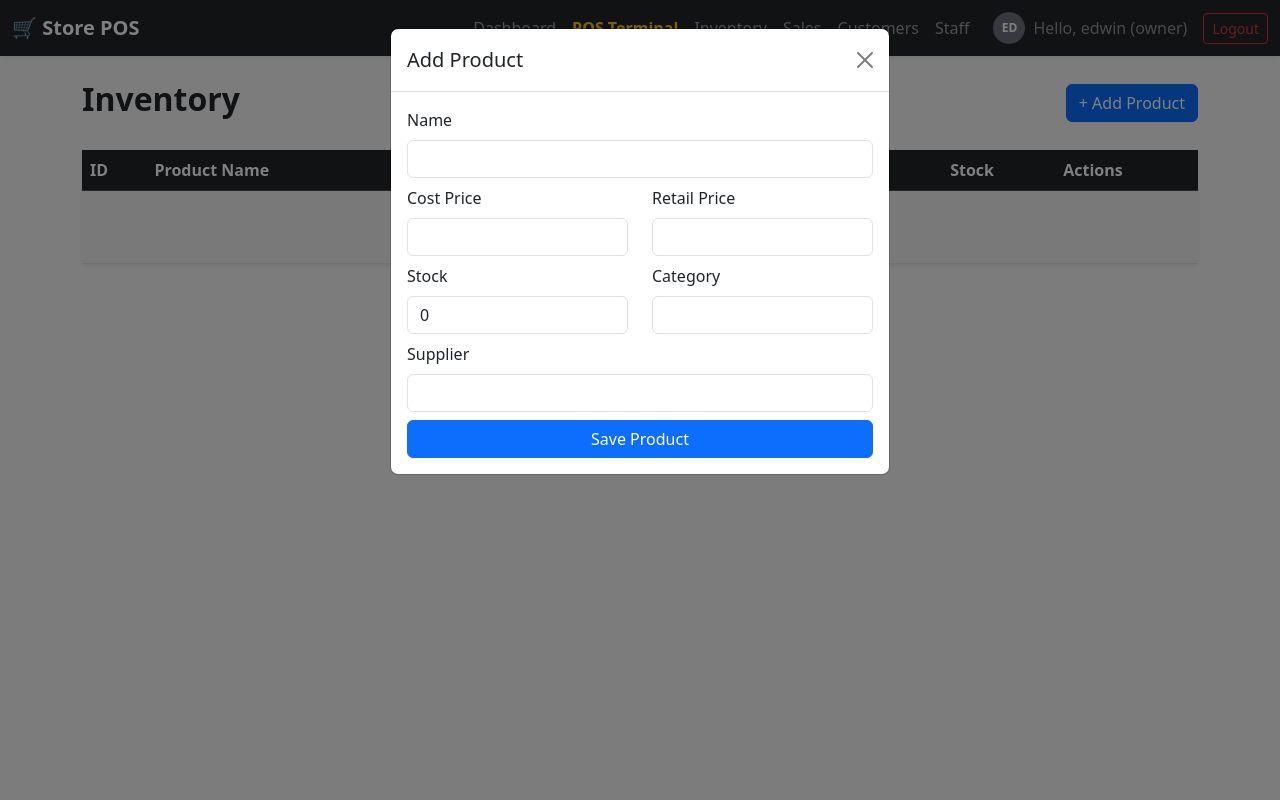
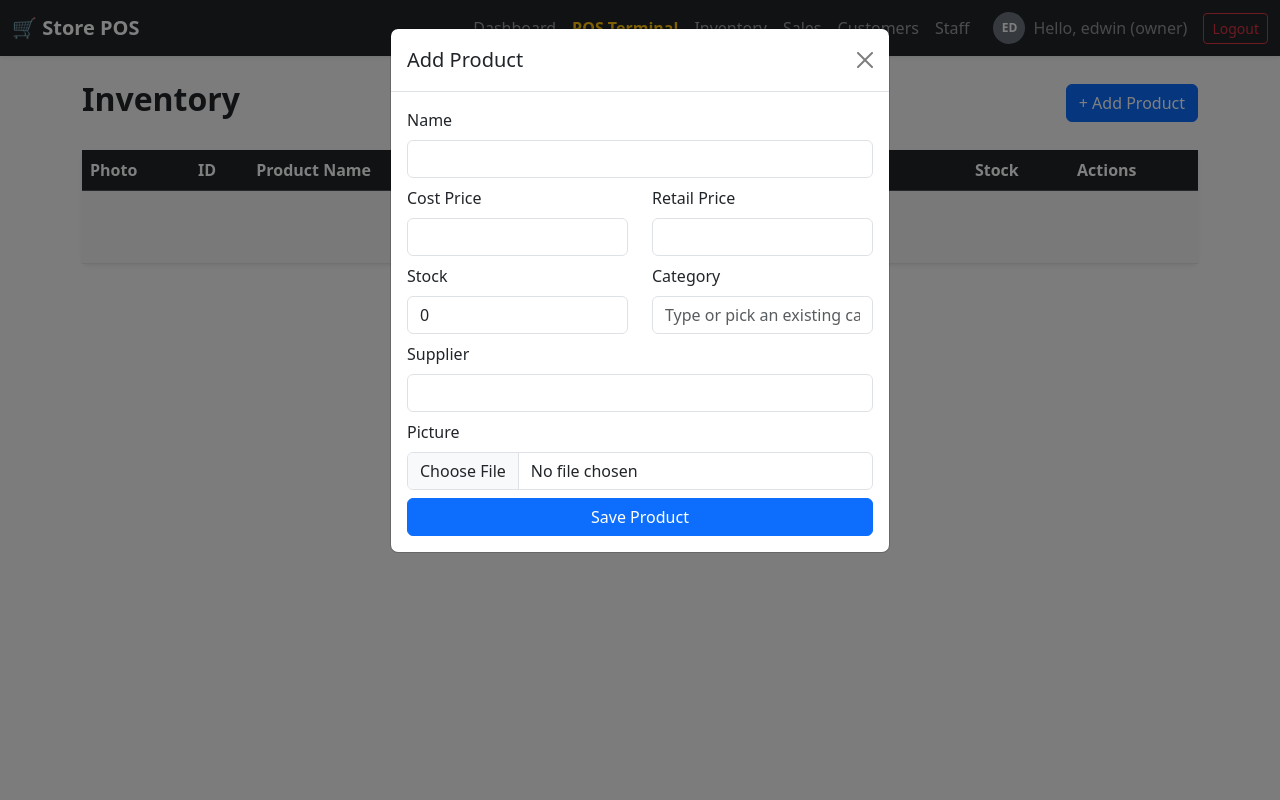
Before and after one commit to AshvinAA/Shongkho, a FastAPI app: page /inventory in a window 1280 px wide, after a click on "+ Add Product". Run offline with FastAPI, Linux system fonts and the light colour scheme; a user stored in the database is signed in; data that the repository does not hold is empty; some libraries are stand-ins or nearby versions.

Commit message:
products editing were fixed , photos were added to each products

```diff
--- a/models.py
+++ b/models.py
@@ -95,6 +95,7 @@ class Product(Base):
 
     category = Column(String(100))
     supplier_name = Column(String(255))
+    photo = Column(String(550))
     date = Column(Date, default=date.today)
 
     sale_items = relationship("SaleItem", back_populates="product")
--- a/routes/products.py
+++ b/routes/products.py
@@ -1,12 +1,17 @@
-from fastapi import APIRouter, Depends, HTTPException
+from fastapi import APIRouter, Depends, HTTPException, UploadFile, File
 from sqlalchemy.orm import Session
 from typing import List
+import os
+import time
+import models
 import schemas
 import services
 import deps
 from database import get_db
 
 router = APIRouter(prefix="/products", tags=["Products"])
+
+ALLOWED_IMAGE_TYPES = {"image/jpeg": ".jpg", "image/png": ".png", "image/webp": ".webp", "image/gif": ".gif"}
 
 
 @router.post("/", response_model=schemas.ProductResponse)
@@ -40,6 +45,17 @@ def search_products(
     if not results:
         raise HTTPException(status_code=404, detail="No products found matching that search.")
     return results
+
+
+@router.get("/categories", response_model=List[str])
+def get_categories(
+    current_user=Depends(deps.require_any),     # both roles
+    db: Session = Depends(get_db),
+):
+    """Distinct category names already used by products (for autocomplete)."""
+    rows = db.query(models.Product.category).filter(models.Product.category.isnot(None)).distinct().all()
+    categories = sorted({(row[0] or "").strip() for row in rows if row[0] and row[0].strip()})
+    return categories
 
 
 @router.get("/{product_id}", response_model=schemas.ProductResponse)
@@ -82,3 +98,43 @@ def update_stock(
 ):
     """Owner-only: update stock (+/-)."""
     return services.update_stock(db=db, product_id=product_id, quantity_change=payload.quantity_change)
+
+
+@router.post("/{product_id}/photo", response_model=schemas.ProductResponse)
+def upload_product_photo(
+    product_id: int,
+    file: UploadFile = File(...),
+    current_user=Depends(deps.require_owner),   # OWNER ONLY
+    db: Session = Depends(get_db),
+):
+    """Owner-only: upload (or replace) the product picture."""
+    product = services.get_product(db=db, product_id=product_id)
+
+    ext = ALLOWED_IMAGE_TYPES.get(file.content_type)
+    if not ext:
+        raise HTTPException(status_code=400, detail="Only JPG, PNG, WEBP or GIF images are allowed.")
+
+    contents = file.file.read()
+    if len(contents) > 5 * 1024 * 1024:
+        raise HTTPException(status_code=400, detail="Image too large (max 5 MB).")
+
+    upload_dir = os.path.join("static", "product_pics")
+    os.makedirs(upload_dir, exist_ok=True)
+
+    # Remove the previous picture (only files we manage)
+    if product.photo and product.photo.startswith("/static/product_pics/"):
+        old_path = product.photo.split("?")[0].lstrip("/")
+        if os.path.isfile(old_path):
+            try:
+                os.remove(old_path)
+            except OSError:
+                pass
+
+    filename = f"product_{product_id}{ext}"
+    file_path = os.path.join(upload_dir, filename)
+    with open(file_path, "wb") as out:
+        out.write(contents)
+
+    # Cache-busting version so browsers refresh the image after an edit
+    updates = schemas.ProductUpdate(photo=f"/static/product_pics/{filename}?v={int(time.time())}")
+    return services.update_product(db=db, product_id=product_id, updates=updates)
--- a/schemas.py
+++ b/schemas.py
@@ -13,6 +13,7 @@ class ProductBase(BaseModel):
     stock_quantity: int = 0  # Add this line
     category: Optional[str] = None
     supplier_name: Optional[str] = None
+    photo: Optional[str] = None
 
 
 class ProductCreate(ProductBase):
@@ -34,6 +35,7 @@ class ProductUpdate(BaseModel):
     stock_quantity: Optional[int] = None
     category: Optional[str] = None
     supplier_name: Optional[str] = None
+    photo: Optional[str] = None
 
 
 class StockUpdate(BaseModel):
--- a/templates/products.html
+++ b/templates/products.html
@@ -15,6 +15,7 @@
         <table class="table table-striped table-hover mb-0">
             <thead class="table-dark">
                 <tr>
+                    <th>Photo</th>
                     <th>ID</th>
                     <th>Product Name</th>
                     <th>Category</th>
@@ -25,7 +26,7 @@
                 </tr>
             </thead>
             <tbody id="product-list">
-                <tr><td colspan="7" class="text-center py-3">Loading inventory...</td></tr>
+                <tr><td colspan="8" class="text-center py-3">Loading inventory...</td></tr>
             </tbody>
         </table>
     </div>
@@ -47,9 +48,14 @@
                 </div>
                 <div class="row">
                     <div class="col mb-2"><label class="form-label">Stock</label><input type="number" id="p-stock" class="form-control" value="0"></div>
-                    <div class="col mb-2"><label class="form-label">Category</label><input id="p-category" class="form-control"></div>
+                    <div class="col mb-2"><label class="form-label">Category</label><input id="p-category" class="form-control" list="category-options" placeholder="Type or pick an existing category"></div>
                 </div>
                 <div class="mb-2"><label class="form-label">Supplier</label><input id="p-supplier" class="form-control"></div>
+                <div class="mb-2">
+                    <label class="form-label">Picture</label>
+                    <input type="file" id="p-photo" class="form-control" accept="image/jpeg,image/png,image/webp,image/gif">
+                    <img id="p-photo-preview" src="" alt="" class="mt-2 rounded border" style="width:80px; height:80px; object-fit:cover; display:none;">
+                </div>
                 <button class="btn btn-primary w-100" onclick="submitNewProduct()">Save Product</button>
             </div>
         </div>
@@ -65,13 +71,21 @@
                 <button type="button" class="btn-close" data-bs-dismiss="modal"></button>
             </div>
             <div class="modal-body">
+                <div class="mb-3 d-flex align-items-center">
+                    <img id="edit-p-photo-preview" src="" alt="" class="rounded border me-3"
+                         style="width:80px; height:80px; object-fit:cover; display:none;">
+                    <div class="flex-grow-1">
+                        <label class="form-label mb-1">Picture (upload to replace)</label>
+                        <input type="file" id="edit-p-photo" class="form-control form-control-sm" accept="image/jpeg,image/png,image/webp,image/gif">
+                    </div>
+                </div>
                 <div class="mb-2"><label class="form-label">Name</label><input id="edit-p-name" class="form-control"></div>
                 <div class="row">
                     <div class="col mb-2"><label class="form-label">Cost Price</label><input type="number" id="edit-p-cost" class="form-control"></div>
                     <div class="col mb-2"><label class="form-label">Retail Price</label><input type="number" id="edit-p-retail" class="form-control"></div>
                 </div>
                 <div class="row">
-                    <div class="col mb-2"><label class="form-label">Category</label><input id="edit-p-category" class="form-control"></div>
+                    <div class="col mb-2"><label class="form-label">Category</label><input id="edit-p-category" class="form-control" list="category-options" placeholder="Type or pick an existing category"></div>
                     <div class="col mb-2"><label class="form-label">Supplier</label><input id="edit-p-supplier" class="form-control"></div>
                 </div>
                 <hr>
@@ -85,13 +99,27 @@
         </div>
     </div>
 </div>
+
+<!-- Shared category suggestions (filled from existing products) -->
+<datalist id="category-options"></datalist>
 {% endblock %}
 
 {% block scripts %}
 <script>
     const IS_OWNER = window.APP_USER.role === 'owner';
 
-    document.addEventListener("DOMContentLoaded", loadProducts);
+    document.addEventListener("DOMContentLoaded", () => { loadProducts(); loadCategories(); });
+
+    // --- Category autocomplete: existing categories -> datalist ---
+    async function loadCategories() {
+        try {
+            const r = await fetch('/products/categories');
+            if (!r.ok) return;
+            const categories = await r.json();
+            document.getElementById('category-options').innerHTML =
+                categories.map(c => `<option value="${c}">`).join('');
+        } catch (e) { /* suggestions are optional */ }
+    }
 
     async function loadProducts() {
         const tbody = document.getElementById('product-list');
@@ -102,12 +130,15 @@
             tbody.innerHTML = '';
 
             if (products.length === 0) {
-                tbody.innerHTML = `<tr><td colspan="7" class="text-center py-4 text-muted">No products found in inventory.</td></tr>`;
+                tbody.innerHTML = `<tr><td colspan="8" class="text-center py-4 text-muted">No products found in inventory.</td></tr>`;
                 return;
             }
 
             products.forEach(p => {
                 const lowStock = p.stock_quantity <= 5 ? 'text-danger fw-bold' : '';
+                const photoCell = p.photo
+                    ? `<img src="${p.photo}" alt="" class="rounded border" style="width:48px; height:48px; object-fit:cover;">`
+                    : `<div class="rounded border bg-secondary text-white d-flex align-items-center justify-content-center" style="width:48px; height:48px;">🛒</div>`;
                 const actions = IS_OWNER ? `
                     <td>
                         <button class="btn btn-sm btn-outline-primary me-1" onclick="openEdit(${p.product_id})">Edit</button>
@@ -116,6 +147,7 @@
 
                 tbody.innerHTML += `
                     <tr>
+                        <td>${photoCell}</td>
                         <td>#${p.product_id}</td>
                         <td class="fw-bold">${p.product_name}</td>
                         <td><span class="badge bg-secondary">${p.category || 'N/A'}</span></td>
@@ -126,11 +158,38 @@
                     </tr>`;
             });
         } catch (error) {
-            tbody.innerHTML = `<tr><td colspan="7" class="text-center py-3 text-danger">Failed to load products.</td></tr>`;
+            tbody.innerHTML = `<tr><td colspan="8" class="text-center py-3 text-danger">Failed to load products.</td></tr>`;
         }
     }
 
     // --- OWNER: add ---
+    // Live preview of the chosen picture in the Add modal
+    document.getElementById('p-photo').addEventListener('change', (e) => {
+        const file = e.target.files[0];
+        const preview = document.getElementById('p-photo-preview');
+        if (file) {
+            preview.src = URL.createObjectURL(file);
+            preview.style.display = 'inline-block';
+        } else {
+            preview.src = '';
+            preview.style.display = 'none';
+        }
+    });
+
+    // Upload a picture for a product; keeps failures non-fatal
+    async function uploadPhoto(productId, inputId) {
+        const input = document.getElementById(inputId);
+        const file = input && input.files[0];
+        if (!file) return;
+        const fd = new FormData();
+        fd.append('file', file);
+        const r = await fetch(`/products/${productId}/photo`, { method: 'POST', body: fd });
+        if (!r.ok) {
+            const data = await r.json().catch(() => ({}));
+            alert("Picture upload failed: " + (data.detail || r.status));
+        }
+    }
+
     async function submitNewProduct() {
         const payload = {
             product_name: document.getElementById('p-name').value.trim(),
@@ -150,7 +209,14 @@
             body: JSON.stringify(payload)
         });
         const data = await r.json();
-        if (r.ok) { bootstrap.Modal.getInstance(document.getElementById('addProductModal')).hide(); loadProducts(); }
+        if (r.ok) {
+            await uploadPhoto(data.product_id, 'p-photo');
+            bootstrap.Modal.getInstance(document.getElementById('addProductModal')).hide();
+            // reset the form for next time
+            ['p-name','p-cost','p-retail','p-stock','p-category','p-supplier','p-photo'].forEach(id => document.getElementById(id).value = '');
+            document.getElementById('p-photo-preview').style.display = 'none';
+            loadProducts(); loadCategories();
+        }
         else alert("Error: " + data.detail);
     }
 
@@ -161,6 +227,10 @@
         const p = await r.json();
         editId = id;
         document.getElementById('edit-p-id-badge').innerText = `#${id}`;
+        const preview = document.getElementById('edit-p-photo-preview');
+        if (p.photo) { preview.src = p.photo; preview.style.display = 'inline-block'; }
+        else { preview.src = ''; preview.style.display = 'none'; }
+        document.getElementById('edit-p-photo').value = '';
         document.getElementById('edit-p-name').value = p.product_name;
         document.getElementById('edit-p-cost').value = p.cost_price;
         document.getElementById('edit-p-retail').value = p.retail_price;
@@ -197,7 +267,11 @@
             body: JSON.stringify(payload)
         });
         const data = await r.json();
-        if (r.ok) { bootstrap.Modal.getInstance(document.getElementById('editProductModal')).hide(); loadProducts(); }
+        if (r.ok) {
+            await uploadPhoto(editId, 'edit-p-photo');
+            bootstrap.Modal.getInstance(document.getElementById('editProductModal')).hide();
+            loadProducts(); loadCategories();
+        }
         else alert("Error: " + data.detail);
     }
 
```
Also changed, not shown: seed.py (+26 -18 lines), verify_routes.py (+14 -0 lines), Shongkho_test.db (added), static/profile_pics/user_1.jpg (added), verify_test.db, 1 other file.
